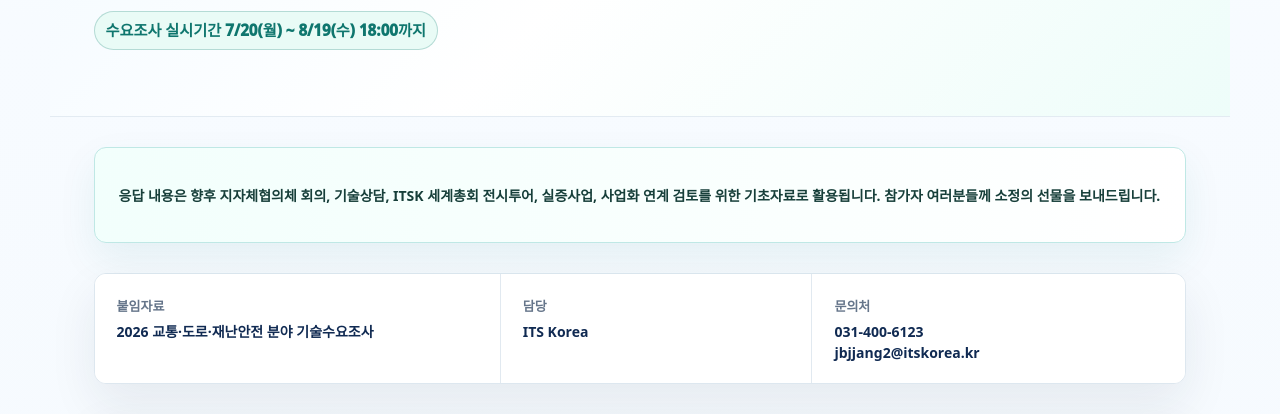
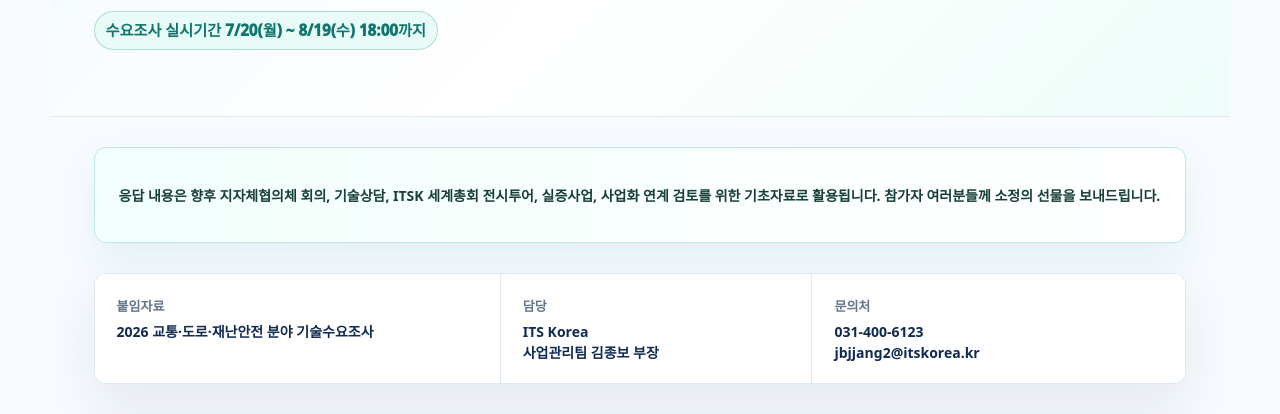
Before and after one commit to lsi307-create/technology-demand-survey-form, a website: page index.html in a window 1280 px wide. Shown: the part 343-757 px from the top of the page. Drawn offline with Linux system fonts and the light colour scheme.

Commit message:
Add survey manager contact name

```diff
--- a/index.html
+++ b/index.html
@@ -27,7 +27,7 @@
         </div>
         <div>
           <span>담당</span>
-          <strong>ITS Korea</strong>
+          <strong>ITS Korea<br />사업관리팀 김종보 부장</strong>
         </div>
         <div>
           <span>문의처</span>
```
Also changed, not shown: dist/index.html.
